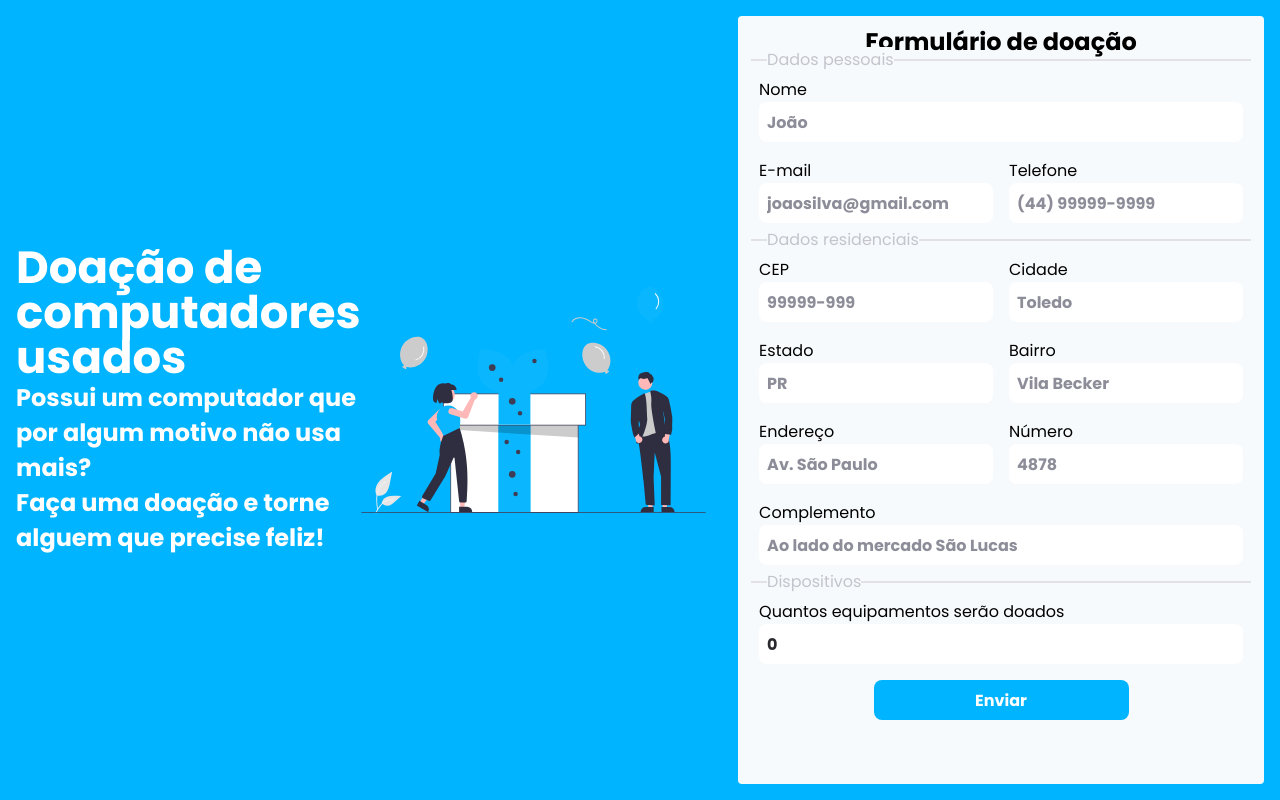
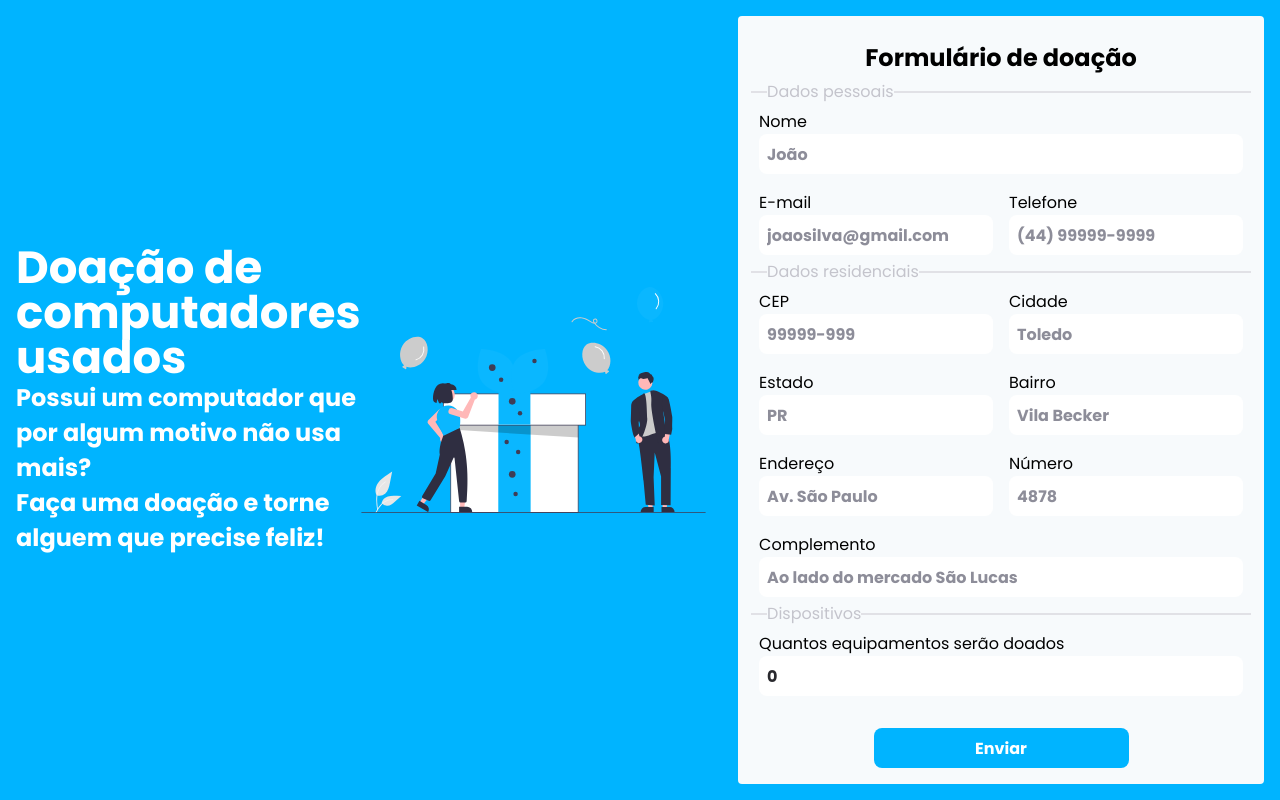
Before and after one commit to joaosilva-web/masters-donate-computers, a Next.js app: page / in a window 1280 px wide. Built offline with nearby package versions, Linux system fonts and the light colour scheme; no server answers.

Commit message:
apply a margin in centerContainer

```diff
--- a/components/DataSubmissionForm/styles.ts
+++ b/components/DataSubmissionForm/styles.ts
@@ -74,4 +74,6 @@ export const CenterContainer = styled.div`
   display: flex;
   justify-content: center;
   align-items: center;
+
+  margin: 1rem 0;
 `;
```
